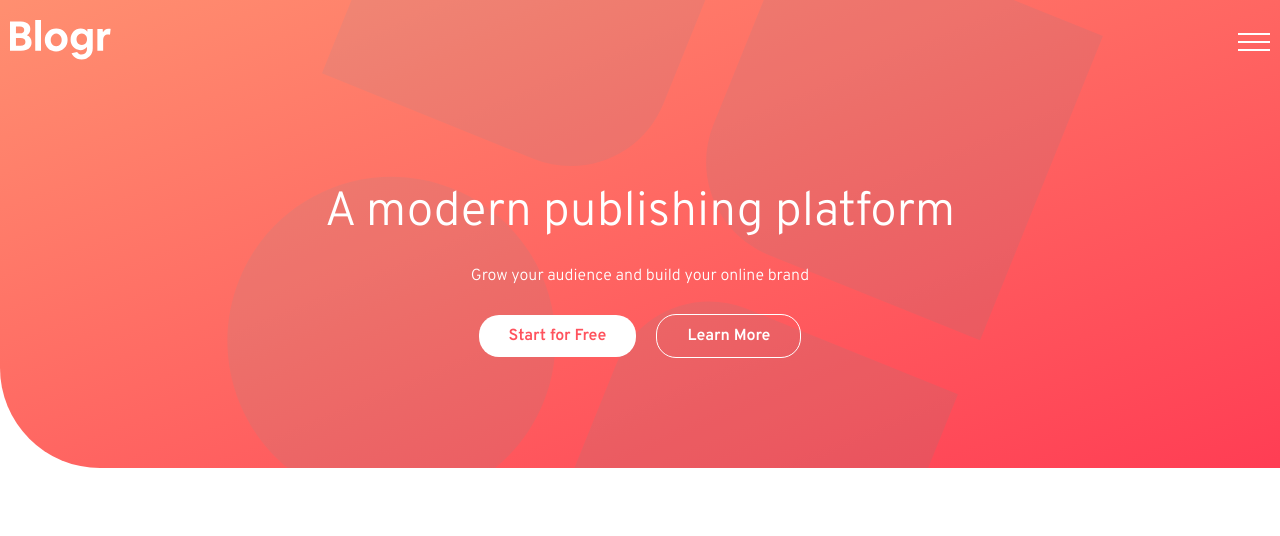
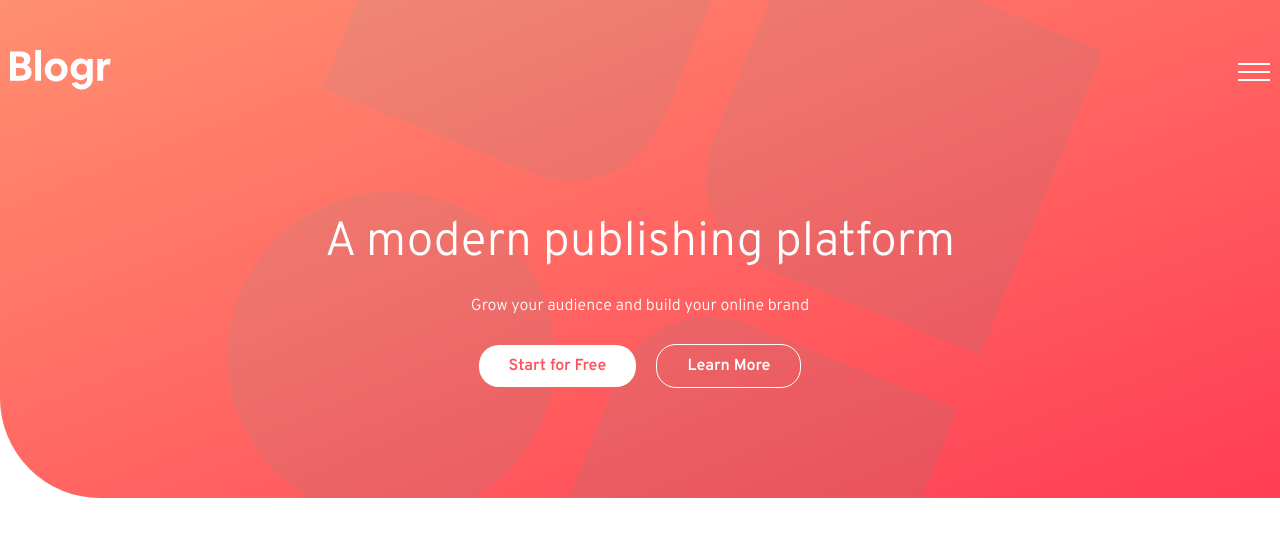
Before and after one commit to raymond-le-goldenowl/blogr-scss, a React (Create React App) app: page / in a window 1280 px wide. Shown: the top 536 px of the page. Built offline with nearby package versions, Linux system fonts and the light colour scheme.

Commit message:
chore: change padding top of header nav

```diff
--- a/src/components/Header/styles.scss
+++ b/src/components/Header/styles.scss
@@ -45,6 +45,7 @@
 		justify-content: space-between;
 
 		padding: 20px 10px;
+		padding-top: 50px;
 		position: relative;
 
 		.logo {
```
